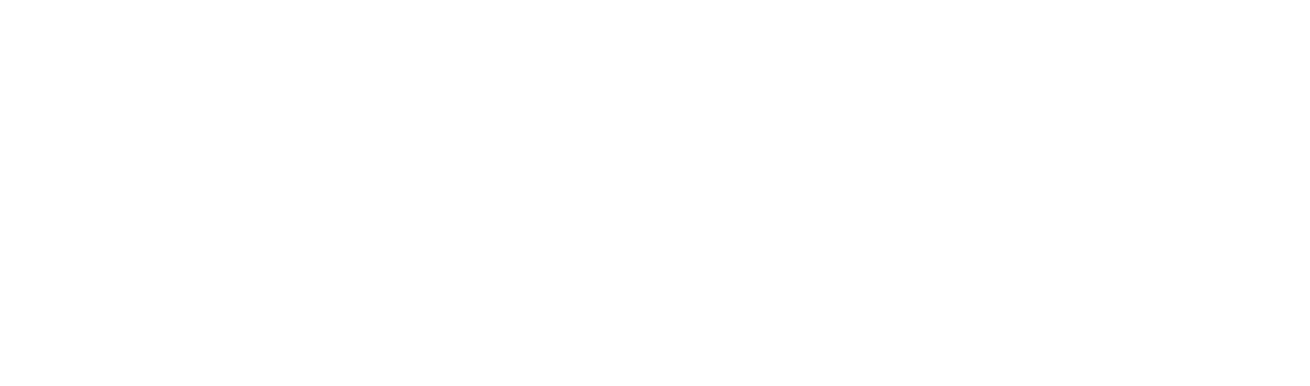
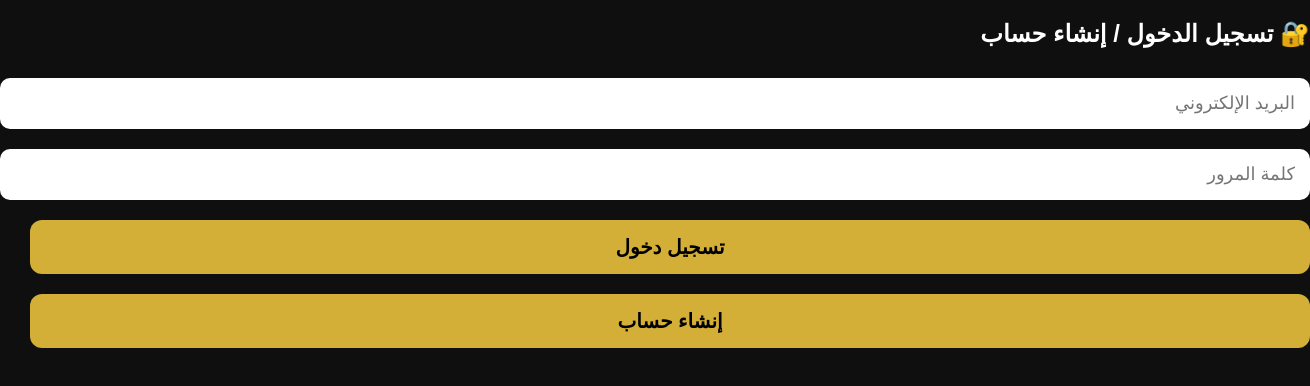
Before and after one commit to amalsus1995-cpu/Alihilal166, a plain HTML site: page index.html in a window 1280 px wide. Shown: the whole page, 1310 px wide, since content can reach past the window. Drawn offline with nearby package versions, Linux system fonts and the light colour scheme.

Commit message:
Update index.html

```diff
--- a/index.html
+++ b/index.html
@@ -1,3 +1,28 @@
+<!DOCTYPE html>
+<html lang="ar" dir="rtl">
+<head>
+<meta charset="UTF-8">
+<meta name="viewport" content="width=device-width, initial-scale=1.0">
+<title>تسجيل الدخول</title>
+
+<link rel="stylesheet" href="style.css">
+
+<script src="https://cdn.jsdelivr.net/npm/@supabase/supabase-js@2"></script>
+<script src="supabase.js"></script>
+</head>
+
+<body>
+
+<div class="box">
+  <h2>🔐 تسجيل الدخول / إنشاء حساب</h2>
+
+  <input type="email" id="email" placeholder="البريد الإلكتروني">
+  <input type="password" id="password" placeholder="كلمة المرور">
+
+  <button onclick="login()">تسجيل دخول</button>
+  <button onclick="signup()">إنشاء حساب</button>
+</div>
+
 <script>
 async function login() {
   const emailValue = document.getElementById("email").value;
@@ -31,3 +56,6 @@ async function signup() {
   }
 }
 </script>
+
+</body>
+</html>
```
